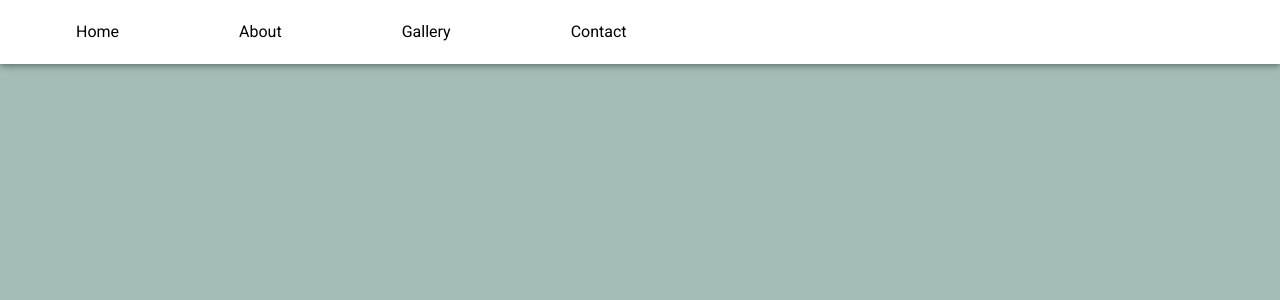
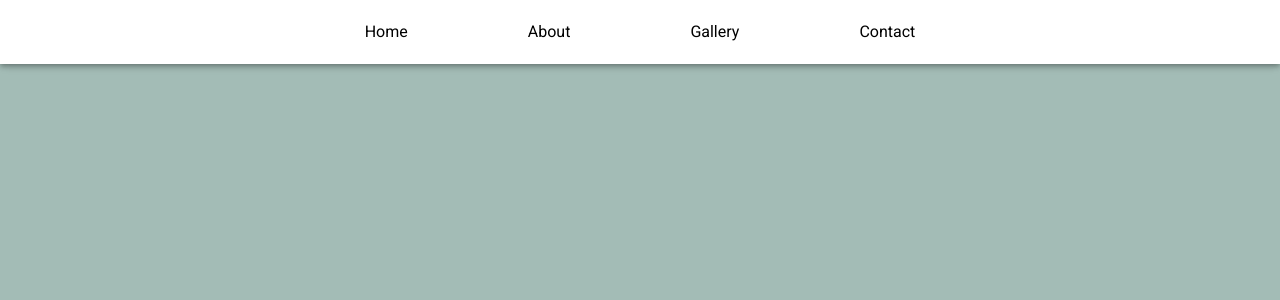
Before and after one commit to beefjerks/website-portfolio, a Vue app: page /Contact in a window 1280 px wide. Shown: the top 300 px of the page. Built offline with nearby package versions, Linux system fonts and the light colour scheme.

Commit message:
Navbar Changes

```diff
--- a/src/components/Header.vue
+++ b/src/components/Header.vue
@@ -1,5 +1,5 @@
 <template>
-  <v-toolbar app >
+  <v-toolbar id="nav" app >
     <router-link class="black--text px-15 text-decoration-none" to="/">Home</router-link>
     <router-link class="black--text px-15 text-decoration-none" to="/about">About</router-link>
     <router-link class="black--text px-15 text-decoration-none" to="/Gallery">Gallery</router-link>
@@ -21,5 +21,12 @@
 
 <style lang="scss">
 
+#nav {
+  display: flex;
+  justify-content: center;
+
+
+}
+
 
 </style>
```
